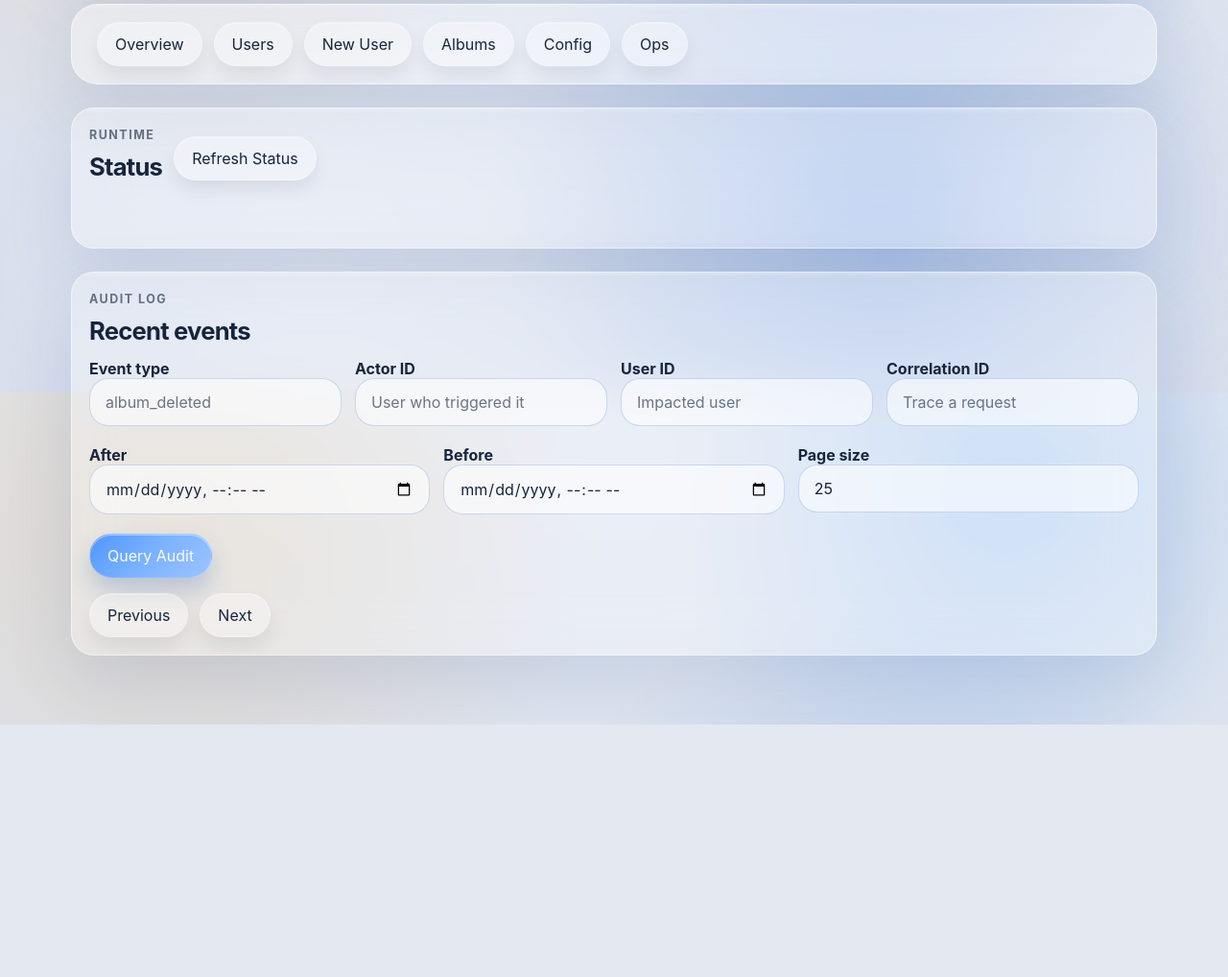
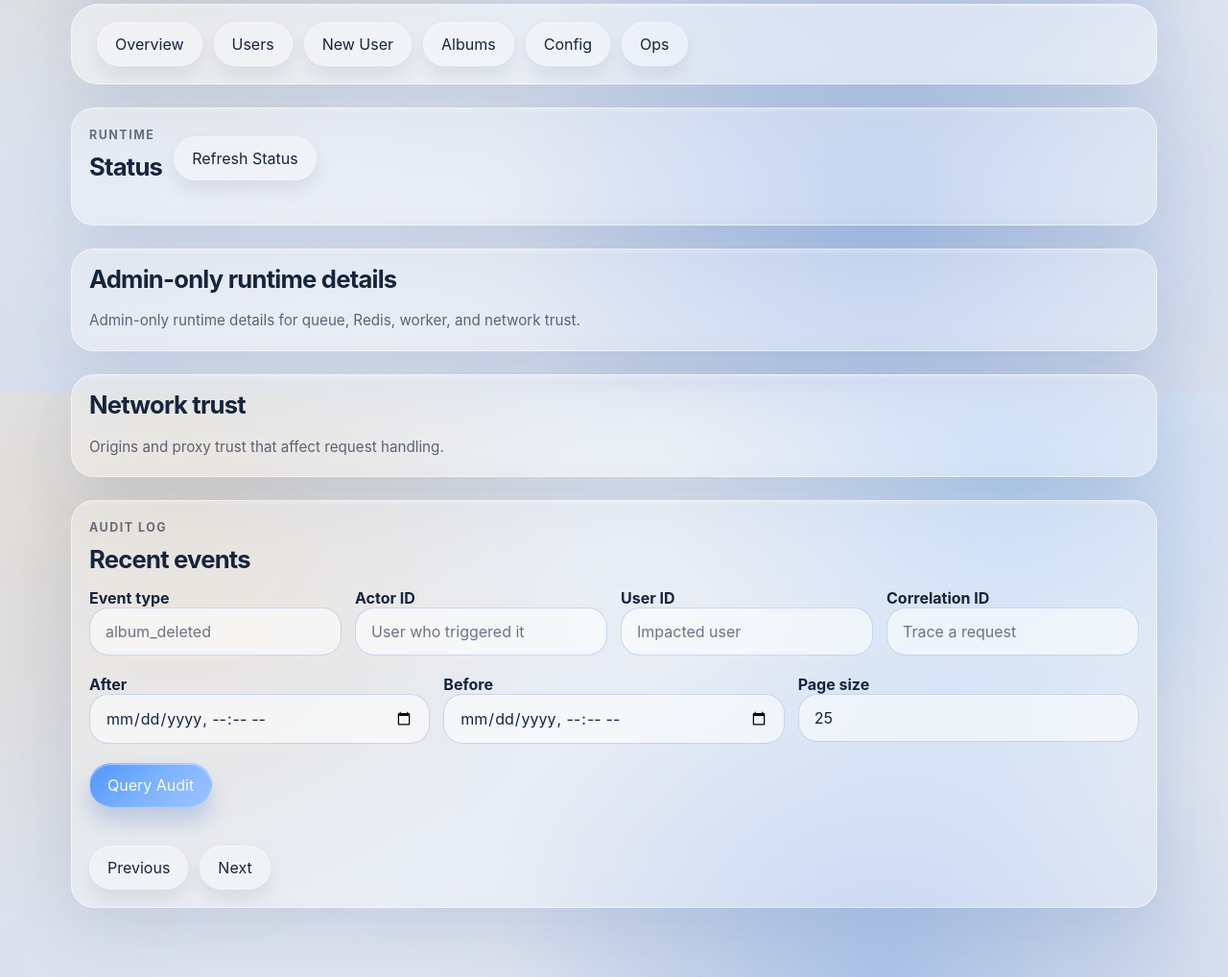
Before and after one commit to jamesyc/imghost, a FastAPI app: template src/imghost/templates/pages/admin-ops.html in a window 1280 px wide. Shown: the part 391-1409 px from the top of the page at 96% size. Before the commit the page ends 1146 px from the top, so only its background shows below. Run offline with FastAPI, Linux system fonts and the light colour scheme; the template is opened without the code that fills it, so the values that code supplies are empty; parts of the project's set-up code (start-up, migrations or seed data) failed here and were passed over.

Commit message:
Refine admin ops runtime layout

```diff
--- a/src/imghost/static/css/base.css
+++ b/src/imghost/static/css/base.css
@@ -332,6 +332,10 @@ body::after {
   margin-top: 24px;
 }
 
+.row.section-gap-top {
+  margin-top: 24px;
+}
+
 .admin-overview-grid {
   grid-template-columns: repeat(2, minmax(0, 1fr));
 }
--- a/src/imghost/templates/pages/admin-ops.html
+++ b/src/imghost/templates/pages/admin-ops.html
@@ -24,7 +24,22 @@
       </div>
       <p id="admin-runtime-status-text" class="settings-inline-status hidden" aria-live="polite"></p>
       <div id="admin-runtime-status" class="stack admin-runtime-layout"></div>
-      <div id="admin-network-trust" class="stack admin-overview-subsection section-gap-top"></div>
+    </section>
+
+    <section class="card admin-card">
+      <div class="admin-section-header">
+        <h2>Admin-only runtime details</h2>
+        <p class="hint">Admin-only runtime details for queue, Redis, worker, and network trust.</p>
+      </div>
+      <div id="admin-runtime-details" class="stack admin-overview-subsection"></div>
+    </section>
+
+    <section class="card admin-card">
+      <div class="admin-section-header">
+        <h2>Network trust</h2>
+        <p class="hint">Origins and proxy trust that affect request handling.</p>
+      </div>
+      <div id="admin-network-trust" class="stack admin-overview-subsection"></div>
     </section>
 
     <section class="card admin-card">
@@ -71,7 +86,7 @@
       <p id="admin-audit-status" class="settings-inline-status hidden" aria-live="polite"></p>
       <p id="admin-audit-summary" class="hint"></p>
       <div id="admin-audit" class="stack admin-audit-list"></div>
-      <div class="row row-actions">
+      <div class="row row-actions section-gap-top">
         <button id="admin-audit-prev" type="button" class="secondary">Previous</button>
         <button id="admin-audit-next" type="button" class="secondary">Next</button>
       </div>
```
Also changed, not shown: src/imghost/static/js/admin-common.js (+11 -13 lines), src/imghost/static/js/admin-index.js (+5 -4 lines), src/imghost/static/js/admin-ops.js (+5 -4 lines), src/imghost/templates/pages/admin.html (+7 -0 lines), tests/test_pages.py (+6 -0 lines).
